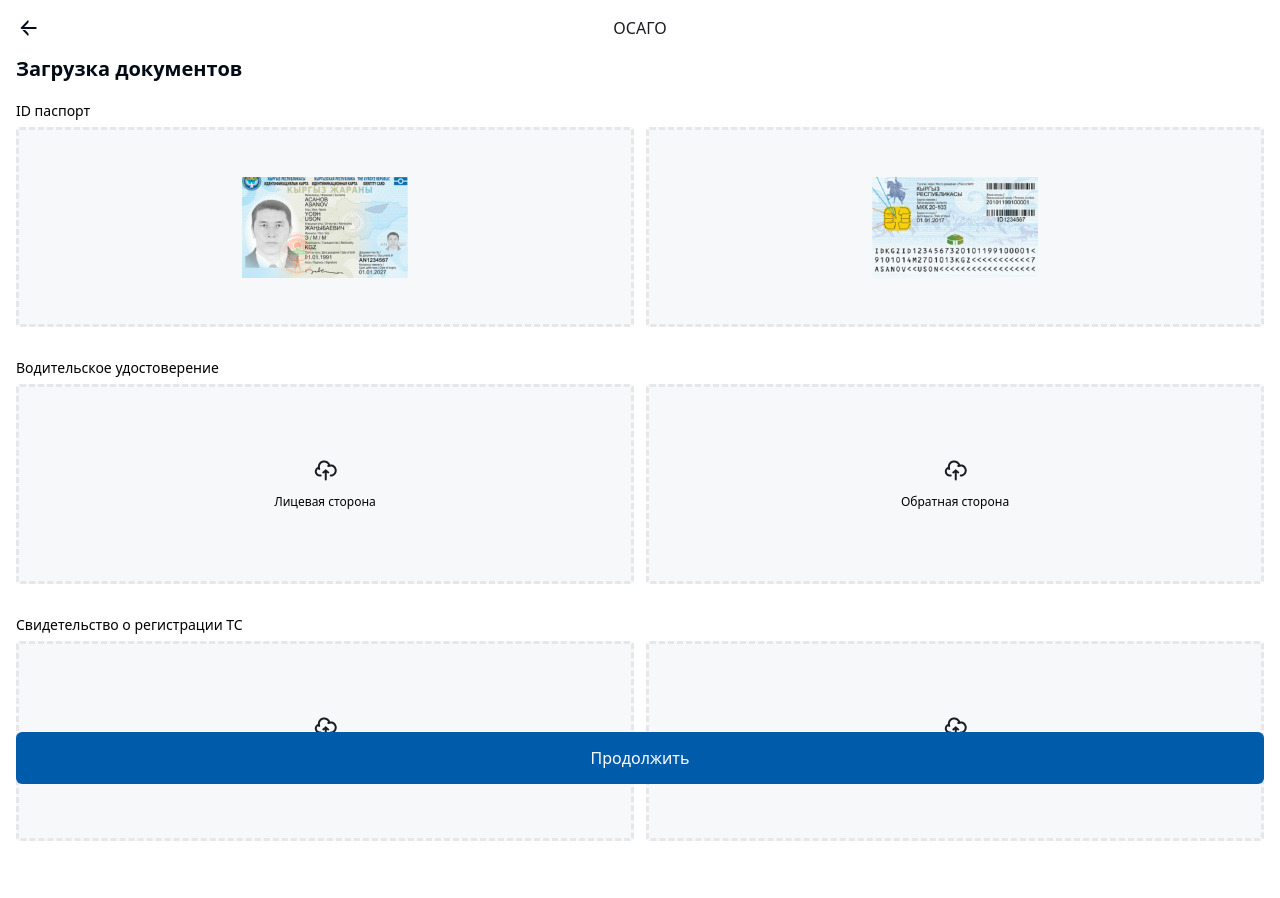
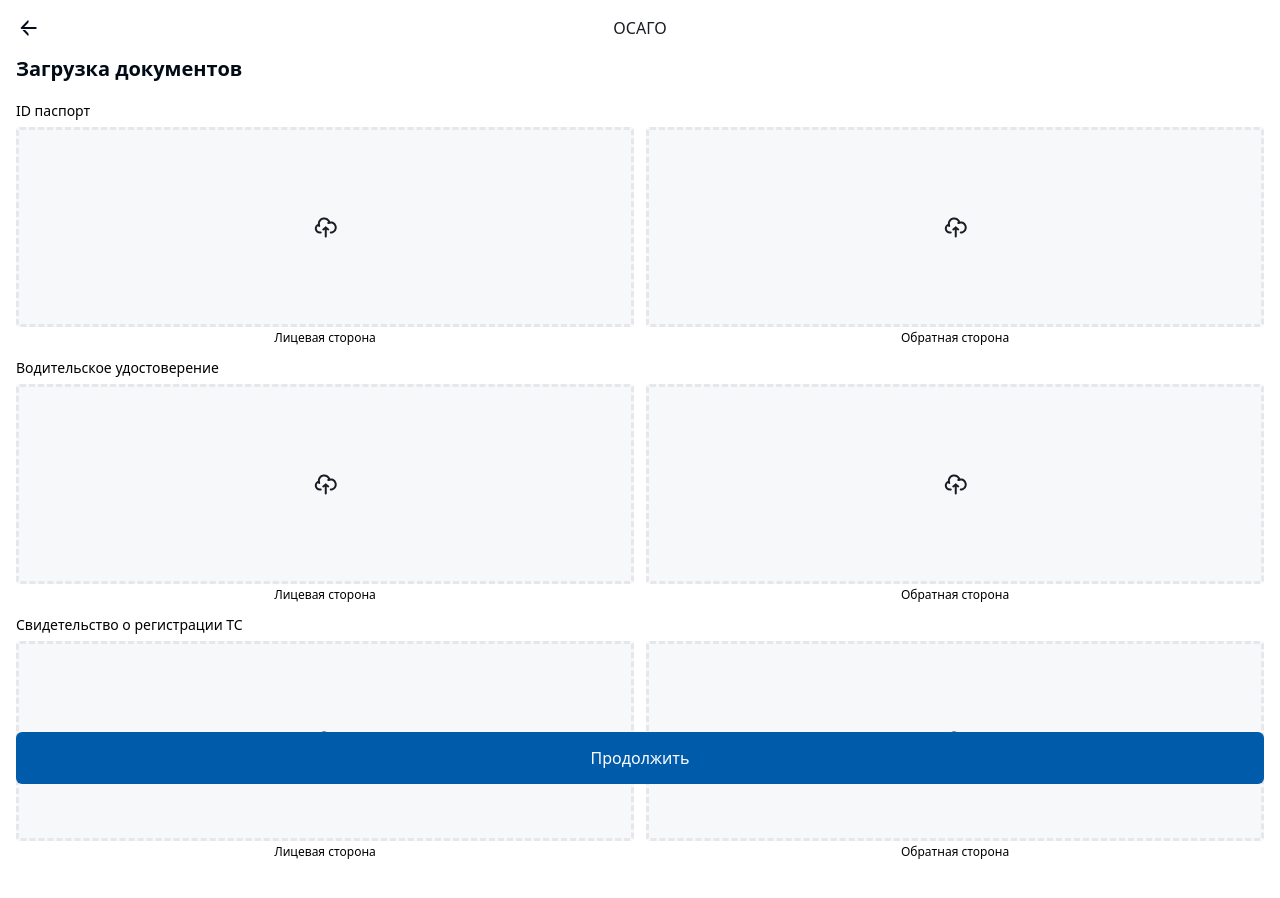
Before and after one commit to Seitek2002/osago, a Vue app: page / in a window 1280 px wide. Shown: the top 898 px of the page. Built offline with nearby package versions, Linux system fonts and the light colour scheme.

Commit message:
passport-changed

```diff
--- a/src/components/DocumentUploader.vue
+++ b/src/components/DocumentUploader.vue
@@ -14,9 +14,11 @@ defineEmits(['file-change'])
           <img v-if="file" :src="url" alt="Изображение" />
           <template v-else>
             <uploadIcon />
-            <span v-if="i % 2 === 0">Лицевая сторона</span>
-            <span v-else>Обратная сторона</span>
           </template>
+        </div>
+        <div class="text-center">
+          <span v-if="i % 2 === 0">Лицевая сторона</span>
+          <span v-else>Обратная сторона</span>
         </div>
         <input type="file" :data-name="field" :id="field" @change="$emit('file-change', $event)" />
       </label>
--- a/src/stores/useDocumentStore.js
+++ b/src/stores/useDocumentStore.js
@@ -7,8 +7,8 @@ export const useDocumentStore = defineStore('documentStore', {
   state: () => ({
     isDisabled: true,
     uploadedDocuments: {
-      'passport-front-side': { file: 'null', url: passportFrontSide },
-      'passport-back-side': { file: 'null', url: passportBackSide },
+      'passport-front-side': { file: null, url: null },
+      'passport-back-side': { file: null, url: null },
       'license-front-side': { file: null, url: null },
       'license-back-side': { file: null, url: null },
       'certificate-front-side': { file: null, url: null },
```
